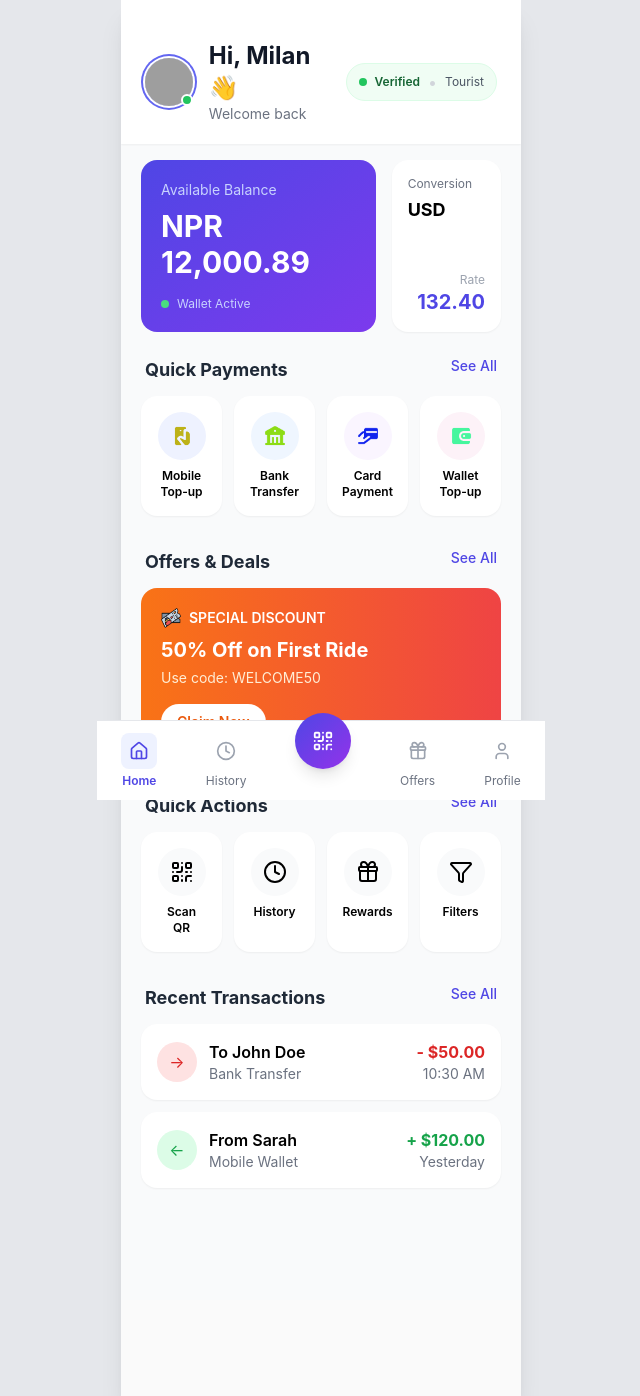
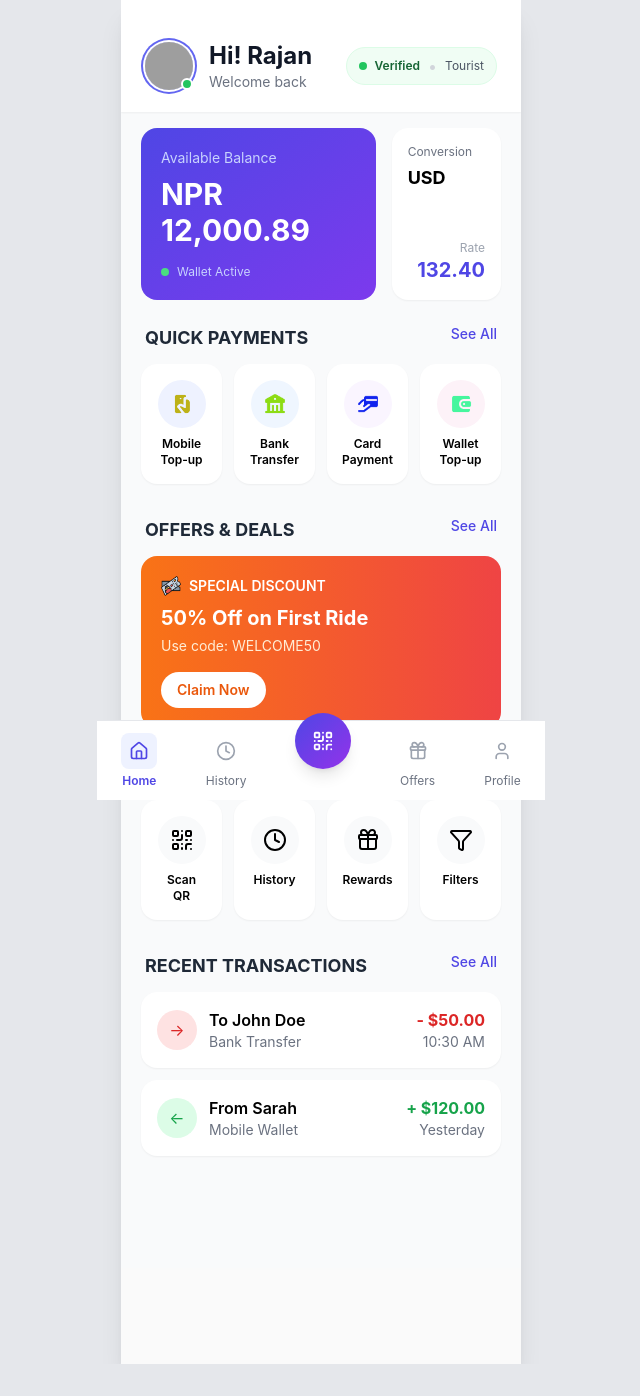
Before and after one commit to AMGAIN/TouristPay, a React (Vite) app in the folder TPay_Frontend/: page / in a window 1280 px wide. Shown: the whole page, without its empty margins (319-959 px from the left). After the commit the page ends 1364 px from the top, so only its background shows below. Built offline with nearby package versions, Linux system fonts and the light colour scheme; grey boxes are pictures that could not be loaded.

Commit message:
dashboard section header updated

```diff
--- a/TPay_Frontend/package.json
+++ b/TPay_Frontend/package.json
@@ -23,10 +23,10 @@
     "tailwindcss": "^3.4.19"
   },
   "dependencies": {
-    "vite": "^7.2.4",
     "lucide-react": "^0.562.0",
     "react": "^18.3.1",
     "react-dom": "^18.3.1",
-    "react-router-dom": "^6.30.3"
+    "react-router-dom": "^6.30.3",
+    "vite": "^7.3.1"
   }
 }
--- a/TPay_Frontend/src/pages/Dashboard.jsx
+++ b/TPay_Frontend/src/pages/Dashboard.jsx
@@ -33,7 +33,7 @@ export default function Dashboard() {
             </Link>
             <div>
               <h1 className="text-2xl font-bold text-gray-900">
-                Hi, Milan 👋
+                Hi! Rajan
               </h1>
               <p className="text-sm text-gray-500">Welcome back</p>
             </div>
@@ -79,18 +79,18 @@ export default function Dashboard() {
 
         {/* Quick Payments */}
         <section className="px-5 mt-6">
-          <SectionHeader title="Quick Payments" />
+          <SectionHeader title="QUICK PAYMENTS" />
           <div className="grid grid-cols-4 gap-3">
-            <ActionButton icon={MobileIcon} label="Mobile Top-up" colorClass="bg-indigo-50" />
-            <ActionButton icon={BankIcon} label="Bank Transfer" colorClass="bg-blue-50" />
-            <ActionButton icon={CardIcon} label="Card Payment" colorClass="bg-purple-50" />
-            <ActionButton icon={WalletIcon} label="Wallet Top-up" colorClass="bg-pink-50" />
+            <ActionButton icon={MobileIcon} label="Mobile Top-up" colorClass="bg-indigo-50" mainColor="text-blue-300" />
+            <ActionButton icon={BankIcon} label="Bank Transfer" colorClass="bg-blue-50" mainColor="text-blue-300" />
+            <ActionButton icon={CardIcon} label="Card Payment" colorClass="bg-purple-50" mainColor="text-blue-300" />
+            <ActionButton icon={WalletIcon} label="Wallet Top-up" colorClass="bg-pink-50" mainColor="text-blue-300" />
           </div>
         </section>
 
         {/* Offers */}
         <section className="px-5 mt-8">
-          <SectionHeader title="Offers & Deals" />
+          <SectionHeader title="OFFERS & DEALS" />
           <div className="relative overflow-hidden rounded-2xl bg-gradient-to-r from-orange-500 to-red-500 p-5 text-white">
             <div className="relative z-10">
               <div className="flex items-center gap-2 mb-2">
@@ -108,7 +108,7 @@ export default function Dashboard() {
 
         {/* Quick Actions */}
         <section className="px-5 mt-8">
-          <SectionHeader title="Quick Actions" />
+          <SectionHeader title="QUICK ACTIONS" />
           <div className="grid grid-cols-4 gap-3">
             <QuickAction icon={<QrCode />} label="Scan QR" />
             <QuickAction icon={<Clock />} label="History" />
@@ -119,7 +119,7 @@ export default function Dashboard() {
 
         {/* Transactions */}
         <section className="px-5 mt-8">
-          <SectionHeader title="Recent Transactions" />
+          <SectionHeader title="RECENT TRANSACTIONS" />
           <div className="space-y-3">
             <TransactionItem
               type="sent"
@@ -153,14 +153,14 @@ export default function Dashboard() {
 const SectionHeader = ({ title }) => (
   <div className="flex justify-between mb-3 px-1">
     <h3 className="text-gray-800 font-bold text-lg">{title}</h3>
-    <span className="text-indigo-600 text-sm font-medium">See All</span>
+    <span className="text-indigo-600 text-sm font-medium cursor-pointer">See All</span>
   </div>
 );
 
-const ActionButton = ({ icon, label, colorClass }) => (
+const ActionButton = ({ icon, label, colorClass, mainColor }) => (
   <button className="flex flex-col items-center p-4 rounded-2xl bg-white shadow-sm">
     <div className={`p-3 rounded-full ${colorClass}`}>
-      <img src={icon} className="w-6 h-6" alt={label} />
+      <img src={icon} className={`w-6 h-6 ${mainColor}`} alt={label} />
     </div>
     <span className="text-xs font-semibold mt-2">{label}</span>
   </button>
```
Also changed, not shown: 1 other file (tests, documents, lock files or other folders).
